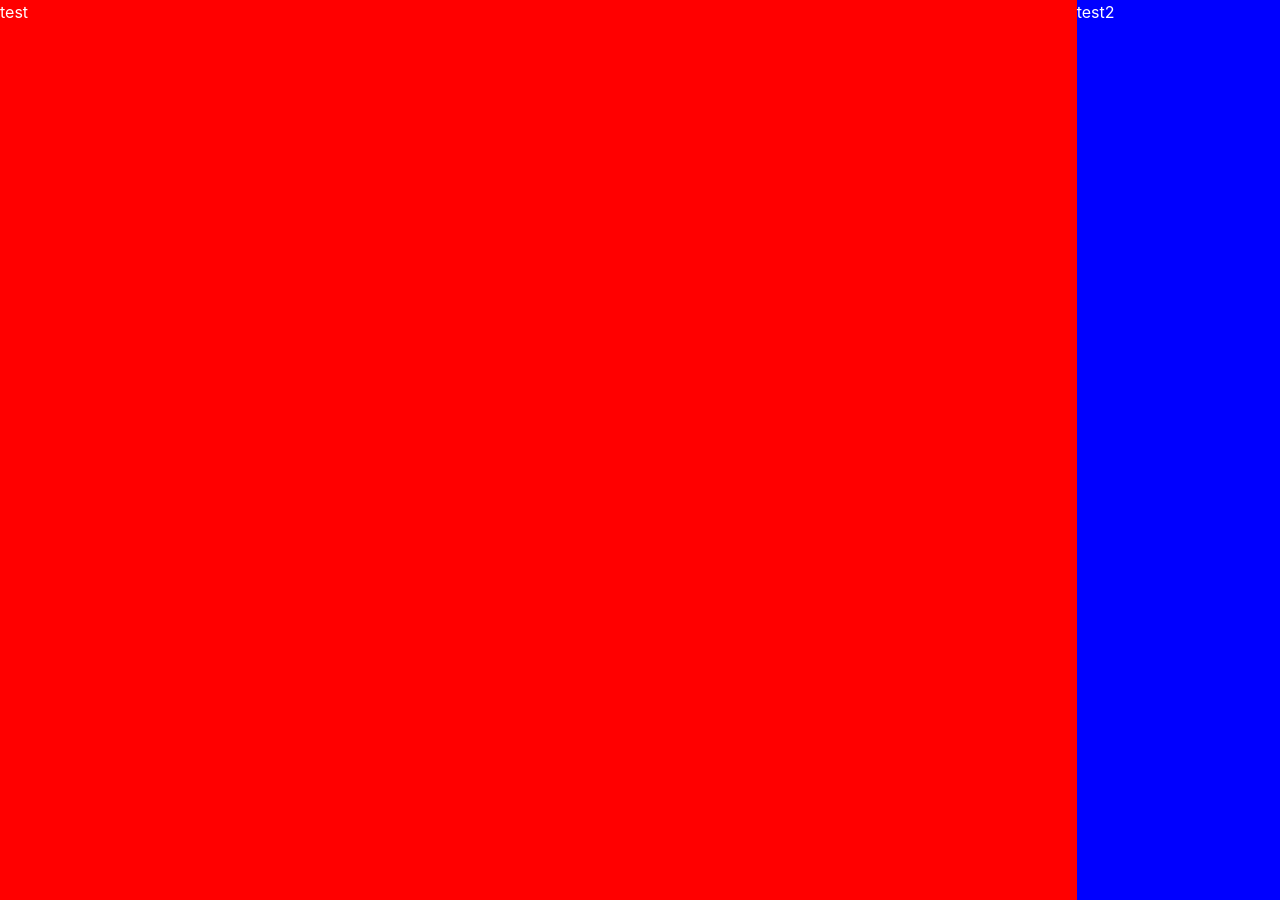
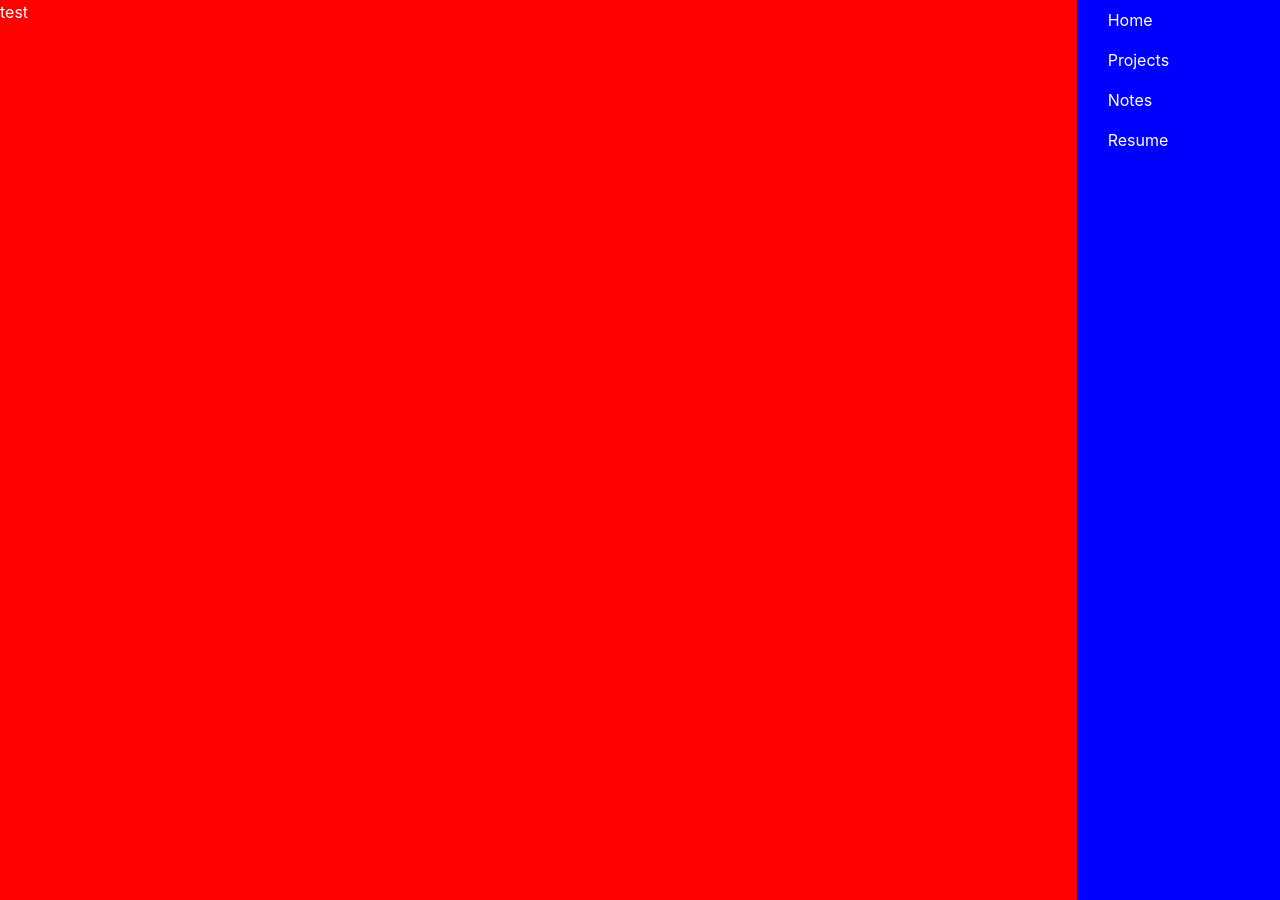
Before and after one commit to ndrewgood/pwb2, a Jekyll site: the page built from index.html, in a window 1280 px wide. Built offline with Jekyll 4.4.1, drawn with Linux system fonts in a browser that asks for light colours; nearby versions of some CDN libraries.

Commit message:
Added a nav, both of the sides are responsive now

```diff
--- a/_layouts/default.html
+++ b/_layouts/default.html
@@ -16,17 +16,46 @@
 
 
 <body>
+  <!-- <button type="button" class="navbar-toggle hidden-md-up" data-toggle="collapse" data-target="#myNavbar">
+    <span class="navbar-toggler-icon"></span>
+    <span class="icon-bar"></span>
+    <span class="icon-bar"></span>
+    <span class="icon-bar"></span>
+  </button> -->
+
 
 <div class="row">
-  <div class="main-container col-10">
+  <div class="main-container col-12 col-sm-12 col-md-12 col-lg-10 col-xl-10">
 
 
       <p>test</p>
   </div>
-  <div class="nav col-2">
-      <p>test2</p>
+
+
+  <div class="nav-container col-2 d-none d-sm-none d-md-none d-lg-inline d-xl-inline">
+
+    <div class="nav navbar-collapse hidden-md-down" id="myNavbar">
+      <ul class="nav flex-column">
+        <li class="nav-item">
+          <a class="nav-link" href="#">Home</a>
+        </li>
+        <li class="nav-item">
+          <a class="nav-link" href="#">Projects</a>
+        </li>
+        <li class="nav-item">
+          <a class="nav-link" href="#">Notes</a>
+        </li>
+        <li class="nav-item">
+          <a class="nav-link" href="#">Resume</a>
+        </li>
+      </ul>
+    </div>
+
   </div>
+
 </div>
+
+
 </body>
 
 
--- a/css/common.css
+++ b/css/common.css
@@ -13,6 +13,10 @@ body{
   height: 100vh;
 }
 
-.nav {
+.nav-container {
   background-color: blue;
 }
+
+.nav>ul>li>a {
+  color: white;
+}
```
